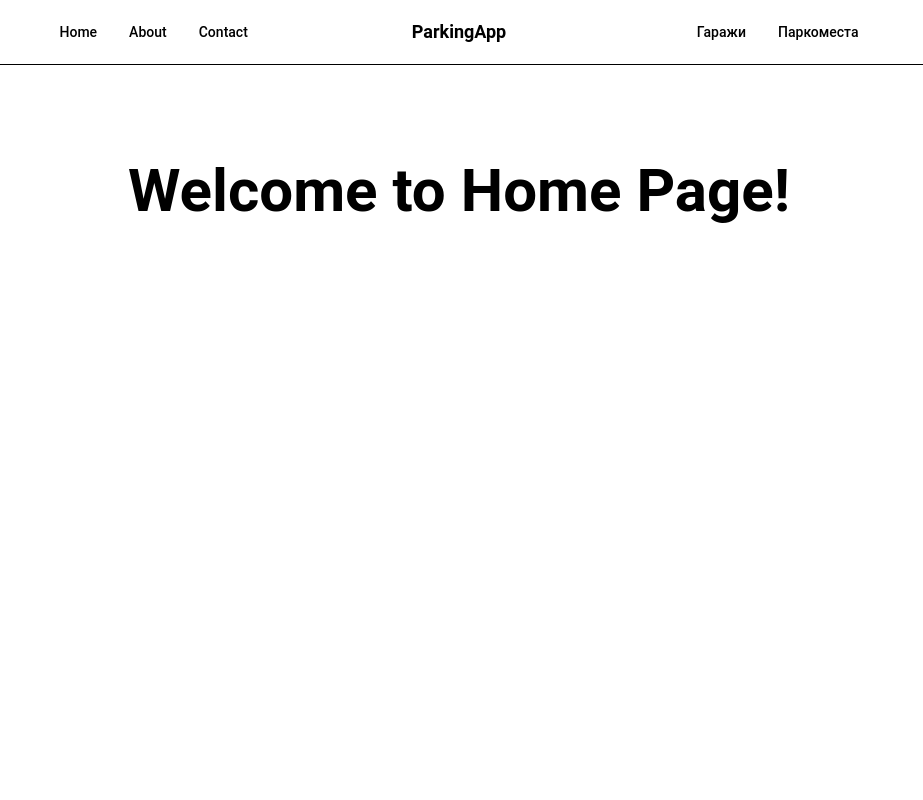
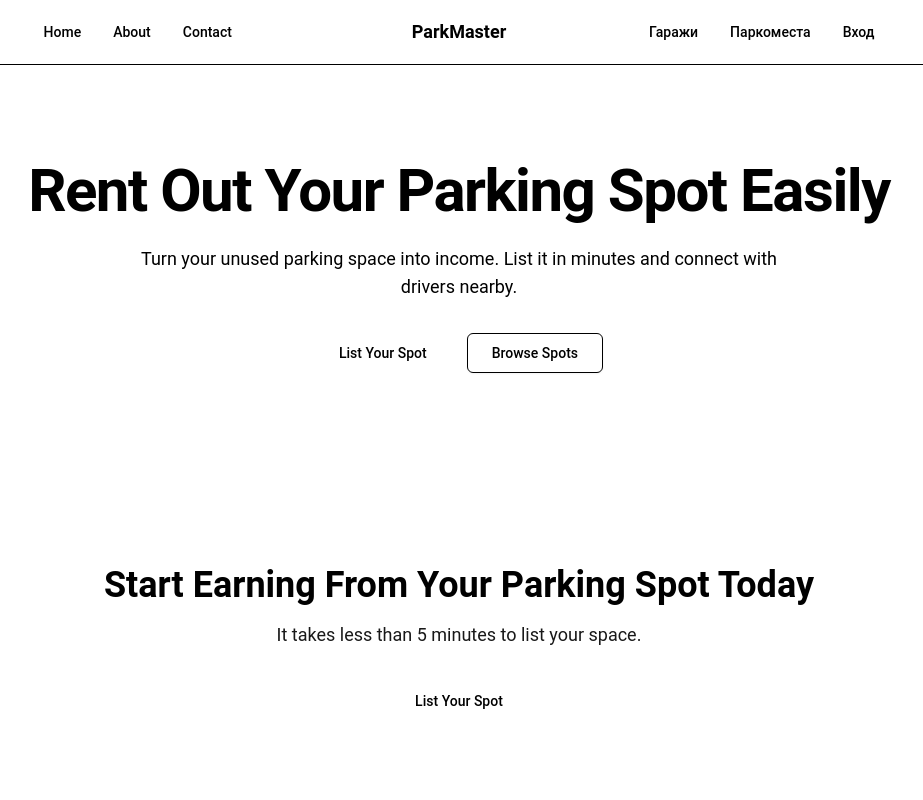
Before and after one commit to Ovedenski/park-master, a Next.js app: page / in a window 1280 px wide. Shown: the top 800 px of the page, without its empty margins (181-1104 px from the left). Built offline with nearby package versions, Linux system fonts and the light colour scheme.

Commit message:
Home page rework addes some sections

```diff
--- /dev/null
+++ b/app/components/layout/container.tsx
@@ -0,0 +1,13 @@
+export function Container({
+  children,
+  className,
+}: {
+  children: React.ReactNode
+  className?: string
+}) {
+  return (
+    <div className={`max-w-6xl mx-auto px-6 ${className ?? ""}`}>
+      {children}
+    </div>
+  )
+}
--- a/app/components/navbar.tsx
+++ b/app/components/navbar.tsx
@@ -78,7 +78,7 @@ export default function NavbarMenu() {
 
         {/* CENTER LOGO */}
         <div className="absolute left-1/2 -translate-x-1/2 text-lg font-bold">
-          <Link href="/">ParkingApp</Link>
+          <Link href="/">ParkMaster</Link>
         </div>
 
         {/* RIGHT (Desktop) */}
@@ -88,6 +88,9 @@ export default function NavbarMenu() {
           </NavLink>
           <NavLink href="/parking-spots" active={isActive("/parking-spots")}>
             Паркоместа
+          </NavLink>
+          <NavLink href="/parking-spots" active={isActive("/parking-spots")}>
+            Вход
           </NavLink>
         </div>
 
@@ -139,7 +142,7 @@ function NavLink({
       {/* Hover + Active underline */}
       <span
         className={cn(
-          "absolute -bottom-1 left-0 h-[2px] w-full origin-left scale-x-0 bg-primary transition-transform duration-300",
+          "absolute -bottom-1 left-0 h-2px w-full origin-left scale-x-0 bg-primary transition-transform duration-300",
           active && "scale-x-100",
           "group-hover:scale-x-100",
         )}
--- a/app/page.tsx
+++ b/app/page.tsx
@@ -1,11 +1,96 @@
 "use client";
-
+import { Container } from "@/components/layout/container"
+import { Button } from "@/components/ui/button"
+import Link from "next/link"
 import * as React from "react";
 
 export default function HomePage() {
   return (
-    <main className="flex min-h-screen flex-col items-center justify-between p-24">
-      <h1 className="text-6xl font-bold">Welcome to Home Page!</h1>
+    // <main className="flex min-h-screen flex-col items-center justify-between p-24">
+    //   <h1 className="text-6xl font-bold">Welcome to Home Page!</h1>
+    // </main>
+
+    <main>
+      {/* Hero */}
+      <section className="py-24">
+        <Container className="text-center">
+          <h1 className="text-4xl md:text-6xl font-bold tracking-tight">
+            Rent Out Your Parking Spot Easily
+          </h1>
+
+          <p className="mt-6 text-lg text-muted-foreground max-w-2xl mx-auto">
+            Turn your unused parking space into income. List it in minutes and
+            connect with drivers nearby.
+          </p>
+
+          <div className="mt-8 flex justify-center gap-4">
+            <Link href="/create">
+              <Button size="lg">List Your Spot</Button>
+            </Link>
+
+            <Link href="/listings">
+              <Button variant="outline" size="lg">
+                Browse Spots
+              </Button>
+            </Link>
+          </div>
+        </Container>
+      </section>
+
+{/*
+      <section className="py-20">
+  <Container>
+    <div className="flex items-center justify-between">
+      <h2 className="text-3xl font-semibold">
+        Available Spots
+      </h2>
+
+      <Link href="/listings">
+        <Button variant="ghost">View All</Button>
+      </Link>
+    </div>
+
+    <div className="mt-10 grid sm:grid-cols-2 md:grid-cols-3 gap-6">
+      { Mock Cards }
+      <div className="border rounded-xl p-6">
+        <h3 className="font-medium">Downtown Garage</h3>
+        <p className="text-muted-foreground mt-2">
+          $8 / hour
+        </p>
+      </div>
+
+      <div className="border rounded-xl p-6">
+        <h3 className="font-medium">Private Driveway</h3>
+        <p className="text-muted-foreground mt-2">
+          $5 / hour
+        </p>
+      </div>
+    </div>
+  </Container>
+</section>
+ */}
+
+    <section className="py-24 bg-primary text-primary-foreground">
+  <Container className="text-center">
+    <h2 className="text-3xl md:text-4xl font-semibold">
+      Start Earning From Your Parking Spot Today
+    </h2>
+
+    <p className="mt-4 text-lg opacity-90">
+      It takes less than 5 minutes to list your space.
+    </p>
+
+    <div className="mt-8">
+      <Link href="/create">
+        <Button size="lg" variant="secondary">
+          List Your Spot
+        </Button>
+      </Link>
+    </div>
+  </Container>
+</section>
+
+
     </main>
   );
 }
```
Also changed, not shown: app/globals.css (+39 -0 lines).
